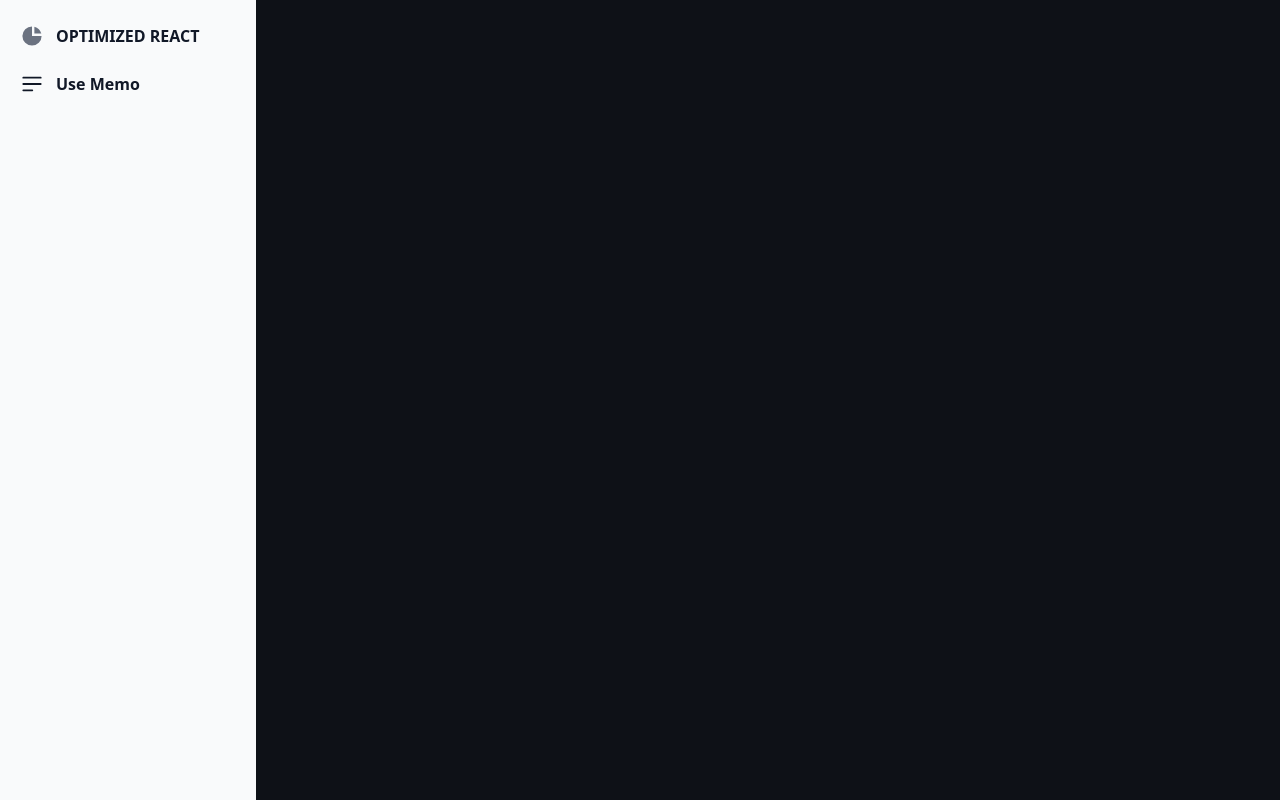
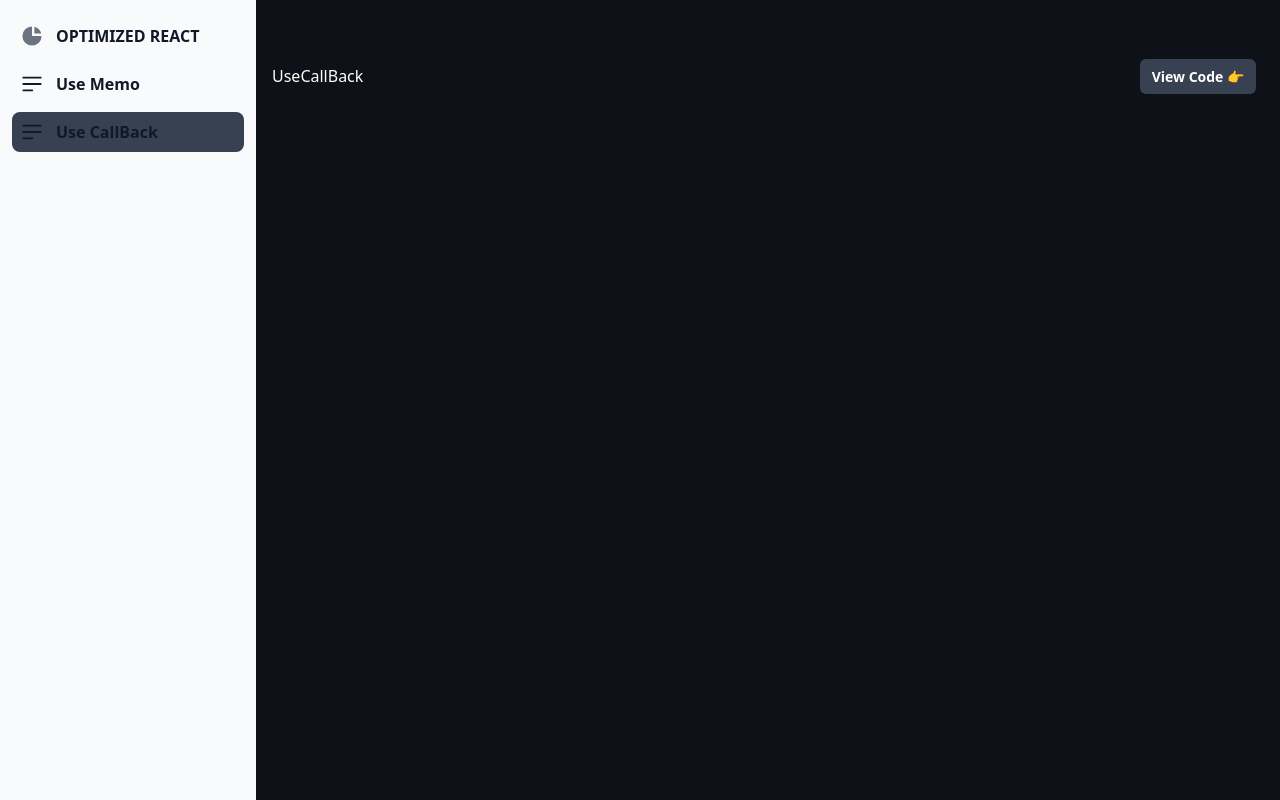
Before and after one commit to thutasann/optimized-react, a React (Create React App) app: page /use-callback in a window 1280 px wide. Built offline with nearby package versions, Linux system fonts and the light colour scheme.

Commit message:
UI: main content

```diff
--- a/src/App.tsx
+++ b/src/App.tsx
@@ -1,15 +1,31 @@
 import SideBar from './components/sidebar'
-import { Route, Routes } from 'react-router-dom'
+import { Route, Routes, useLocation } from 'react-router-dom'
 import Home from './pages/home'
 import UseMemo from './pages/use-memo'
+import { GitHubLink } from './utils/static-data'
+import UseCallBack from './pages/use-callback'
 
 function App() {
+  const route = useLocation().pathname
   return (
     <div>
       <SideBar>
+        <div className='mb-7 float-right mr-2'>
+          {route !== '/' && (
+            <a
+              href={`${GitHubLink}/${route}.tsx`}
+              target='_blank'
+              rel='noreferrer'
+              className='bg-gray-700 rounded-md px-3 py-2 hover:bg-gray-600 transition-all duration-300 ease-in-out text-sm font-[600]'
+            >
+              View Code 👉
+            </a>
+          )}
+        </div>
         <Routes>
           <Route path='/' element={<Home />} />
           <Route path='/use-memo' element={<UseMemo />} />
+          <Route path='/use-callback' element={<UseCallBack />} />
         </Routes>
       </SideBar>
     </div>
--- a/src/components/sidebar.tsx
+++ b/src/components/sidebar.tsx
@@ -9,19 +9,7 @@ interface Props {
 
 const SideBar: React.FC<Props> = ({ children }) => {
   const currentRoute = useLocation()
-  const window = document.getElementById('root') as HTMLElement
-
-  useLayoutEffect(() => {
-    if (window.clientWidth > 375) {
-      setOpen(true)
-    } else {
-      setOpen(false)
-    }
-  }, [window.clientWidth])
-
-  const [open, setOpen] = useState<boolean>(false)
-
-  console.log('open', open)
+  const [open, setOpen] = useState<boolean>(true)
   return (
     <>
       <button
@@ -56,7 +44,6 @@ const SideBar: React.FC<Props> = ({ children }) => {
                     className={`flex items-center p-2 text-base font-normal text-gray-900 rounded-lg dark:text-white hover:bg-gray-100 dark:hover:bg-gray-700 transition-all duration-700 ease-in-out ${
                       sidebar.link === currentRoute.pathname && 'bg-gray-700'
                     }`}
-                    onClick={() => setOpen(false)}
                   >
                     {sidebar.isIndex ? (
                       <svg
@@ -93,7 +80,7 @@ const SideBar: React.FC<Props> = ({ children }) => {
         </aside>
       )}
 
-      <div className='p-4 sm:ml-64'>{children}</div>
+      <div className='p-4 sm:ml-64 overflow-x-scroll'>{children}</div>
     </>
   )
 }
--- a/src/pages/home.tsx
+++ b/src/pages/home.tsx
@@ -1,7 +1,7 @@
 import React from 'react'
 
 const Home = () => {
-  return <div>Home</div>
+  return <div className=''>Home</div>
 }
 
 export default Home
--- /dev/null
+++ b/src/pages/use-callback.tsx
@@ -0,0 +1,7 @@
+import React from 'react'
+
+const UseCallBack = () => {
+  return <div>UseCallBack</div>
+}
+
+export default UseCallBack
--- a/src/utils/sidebar.ts
+++ b/src/utils/sidebar.ts
@@ -14,4 +14,8 @@ export const SideBarData: SideBarProps[] = [
     link: '/use-memo',
     name: 'Use Memo',
   },
+  {
+    link: '/use-callback',
+    name: 'Use CallBack',
+  },
 ]
--- /dev/null
+++ b/src/utils/static-data.ts
@@ -0,0 +1 @@
+export const GitHubLink = 'https://github.com/thutasann/optimzed-react/tree/main/src/pages'
```
